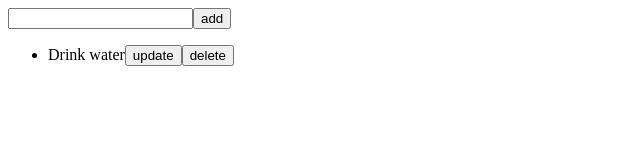
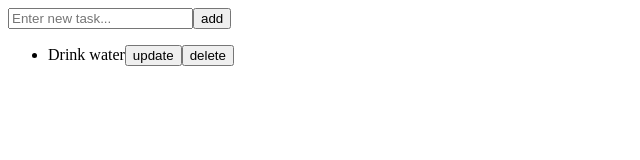
Before and after one commit to rakeshcooper/R-todo, a React (Vite) app: page / in a window 1280 px wide. Shown: the top 160 px of the page, without its empty margins (0-640 px from the left). Built offline with nearby package versions, Linux system fonts and the light colour scheme.

Commit message:
2 sec update

```diff
--- a/src/assets/Todos.jsx
+++ b/src/assets/Todos.jsx
@@ -1,19 +1,23 @@
 import React, { useState , useRef} from "react"
 
 function Todos(){
-    const [data, setData] = useState(["Drink water"])
+    const [datas, setDatas] = useState(["Drink water"])
+    const [newdata, setNewdata] = useState()
     const inputRef = useRef();
+    function inputhandler(e){
+        setNewdata(e.target.value)
+    }
     function addHandler(){
-        setData(...tasks,)
+        setDatas(...datas, newdata)
     }
     return(
         <>
             <div>
-                <input ref={inputRef} type="text" />
+                <input ref={inputRef} type="text" placeholder="Enter new task..." value={newdata} onChange={inputhandler}/>
                 <button onClick={addHandler}>add</button>
             </div>
             <ul>
-                {data.map((list,index) => <li key={index}><span>{list}</span><button>update</button><button>delete</button></li>)}
+                {datas.map((list,index) => <li key={index}><span>{list}</span><button>update</button><button>delete</button></li>)}
             </ul>
         </>
     )
```
